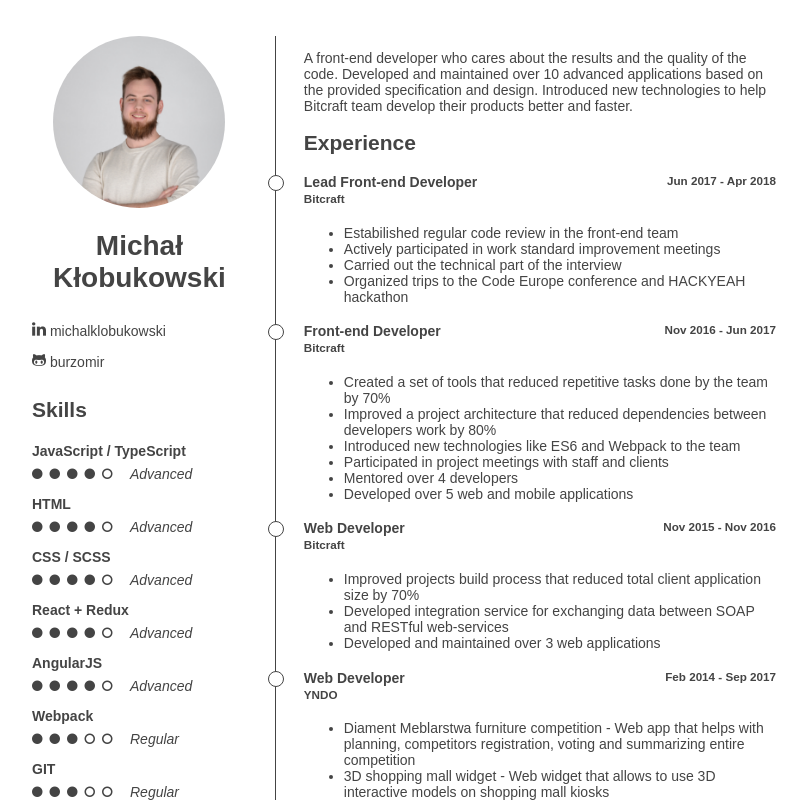
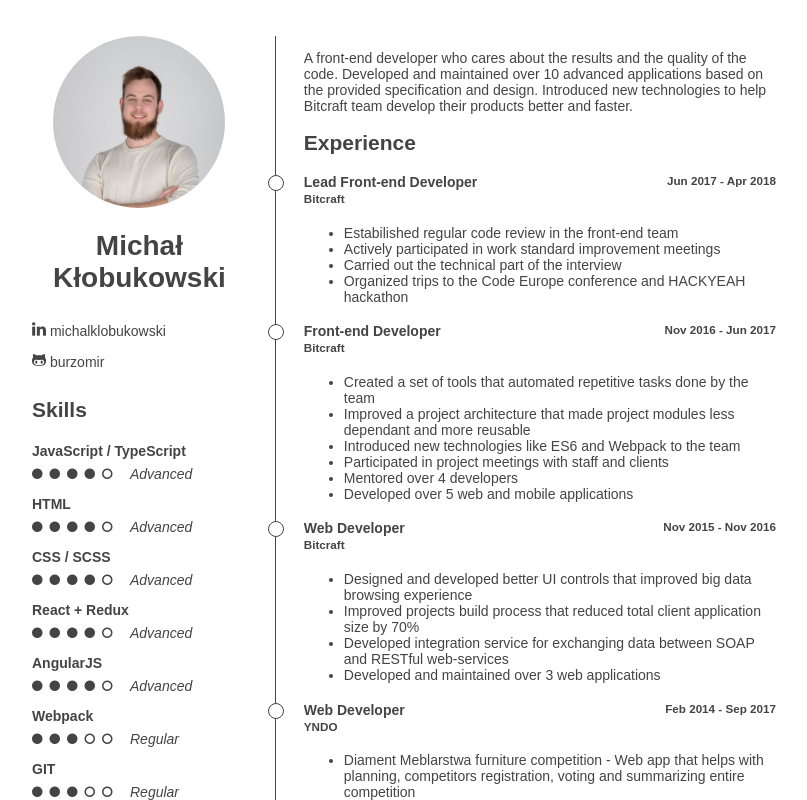
Before and after one commit to burzomir/resume, a React app: page / in a window 1280 px wide. Shown: the top 800 px of the page, without its empty margins (236-1043 px from the left). Built offline with nearby package versions, Linux system fonts and the light colour scheme; the HTML template or start-up script is replaced by a standard one.

Commit message:
update content

```diff
--- a/src/data.ts
+++ b/src/data.ts
@@ -53,8 +53,8 @@ export const data = {
     started: new Date(2016, 10),
     ended: new Date(2017, 5),
     achievements: [
-      'Created a set of tools that reduced repetitive tasks done by the team by 70%',
-      'Improved a project architecture that reduced dependencies between developers work by 80%',
+      'Created a set of tools that automated repetitive tasks done by the team',
+      'Improved a project architecture that made project modules less dependant and more reusable',
       'Introduced new technologies like ES6 and Webpack to the team',
       'Participated in project meetings with staff and clients',
       'Mentored over 4 developers',
@@ -66,6 +66,7 @@ export const data = {
     started: new Date(2015, 10),
     ended: new Date(2016, 10),
     achievements: [
+      'Designed and developed better UI controls that improved big data browsing experience',
       'Improved projects build process that reduced total client application size by 70%',
       'Developed integration service for exchanging data between SOAP and RESTful web-services',
       'Developed and maintained over 3 web applications'
```
Also changed, not shown: assets/scss/index.scss (line endings or trailing spaces).
